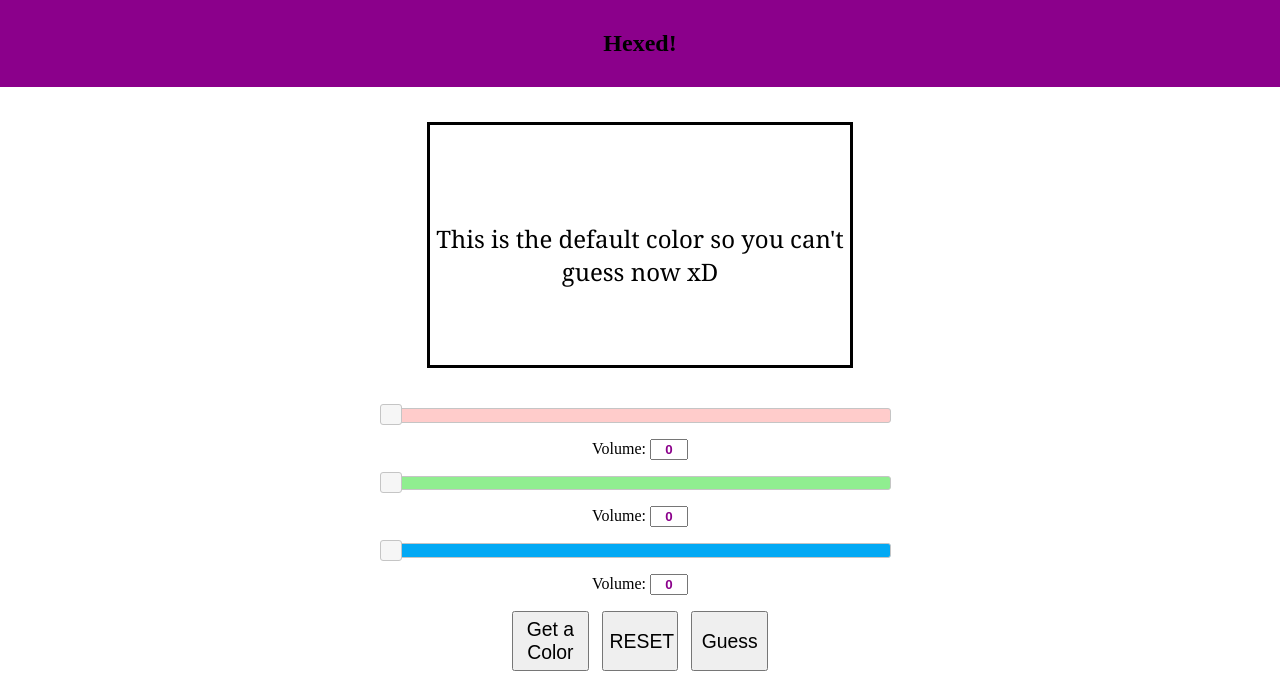
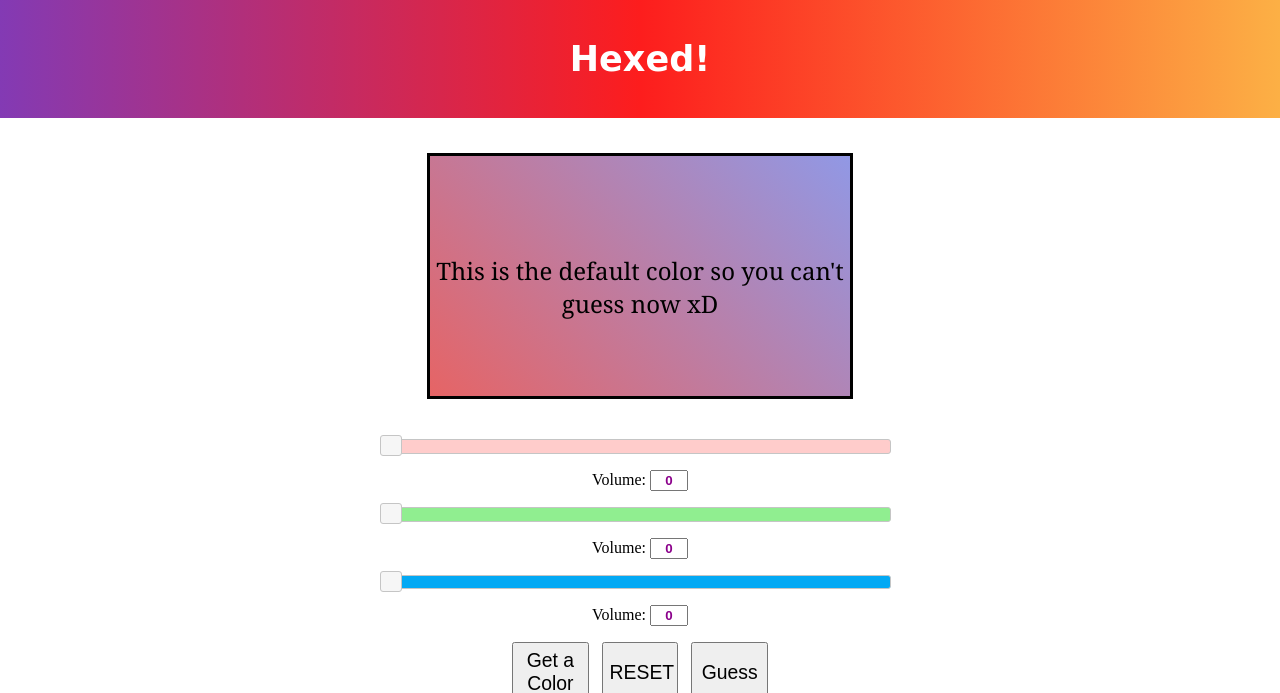
Before and after one commit to qit2/GamerSaviors, a PHP site: page /hexed.html in a window 1280 px wide. Shown: the top 693 px of the page. Run offline with PHP 8.4, Linux system fonts and the light colour scheme; some libraries are stand-ins or nearby versions.

Commit message:
Update hexed.css

```diff
--- a/lab5/hexed.css
+++ b/lab5/hexed.css
@@ -14,9 +14,15 @@ body {
   padding: 10px 0;
   margin-bottom: 30px;
   text-align: center;
-  background-color: darkmagenta;
+  background:linear-gradient(90deg, rgba(131,58,180,1) 0%, rgba(253,29,29,1) 50%, rgba(252,176,69,1) 100%);
   width: 100%;
 }
+
+h1{
+    color : white;
+    font-family: 'Turret Road', cursive;
+    font-size: 35px;
+  }
 
 input {
   text-align: center;
@@ -34,11 +40,7 @@ label {
   margin-right: auto;
   width: 500px;
 }
-/*
-#slider-horR {}
-#slider-horG {}
-#slider-horB {}
-*/
+
 .play{
   margin-left: auto;
   margin-right: auto;
@@ -71,7 +73,7 @@ label {
 #color{
   border-style: solid;
   border-width: 1%;
-  background: rgb(255,255,255);/*Default color here: will be great if it's gradient*/
+  background: linear-gradient(45deg,#e66465, #9198e5);/*Default color here: will be great if it's gradient*/
   width: 420px;
   height: 240px;
   margin-left: auto;
```
